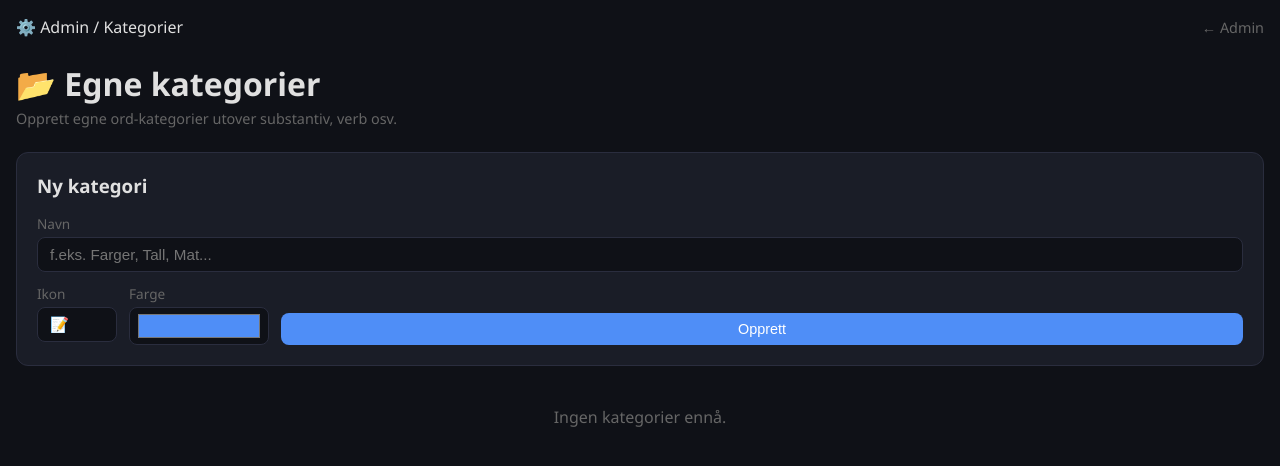
After one commit to spoderinio/norsk-drill, a FastAPI app: template app/templates/admin/categories.html in a window 1280 px wide. The commit adds this page. Shown: the top 466 px of the page. Run offline with FastAPI, Linux system fonts and the light colour scheme; the template is opened without the code that fills it, so the values that code supplies are empty.

Commit message:
v4.5: Working custum categories

```diff
--- a/app/routers/practice.py
+++ b/app/routers/practice.py
@@ -3,7 +3,8 @@ from fastapi import APIRouter, Request, Depends, Form
 from fastapi.responses import HTMLResponse, JSONResponse
 from fastapi.templating import Jinja2Templates
 from sqlalchemy.ext.asyncio import AsyncSession
-from app.db import get_db, LEVELS
+from app.db import get_db, LEVELS, CustomCategory
+from sqlalchemy import select
 import app.crud as crud
 
 router = APIRouter()
--- /dev/null
+++ b/app/templates/admin/categories.html
@@ -0,0 +1,83 @@
+<!DOCTYPE html>
+<html lang="no">
+<head>
+<meta charset="UTF-8"/>
+<meta name="viewport" content="width=device-width, initial-scale=1.0"/>
+<title>Admin – Kategorier</title>
+<style>
+:root{--bg:#0f1117;--card:#1a1d27;--border:#2a2d3e;--accent:#4f8ef7;--red:#e74c3c;--text:#e0e0e0;--muted:#666;}
+*{box-sizing:border-box;margin:0;padding:0;}
+body{background:var(--bg);color:var(--text);font-family:'Segoe UI',sans-serif;padding:16px;}
+h1{margin-bottom:4px;} .sub{color:var(--muted);font-size:.9em;margin-bottom:24px;}
+.card{background:var(--card);border:1px solid var(--border);border-radius:12px;padding:20px;margin-bottom:16px;}
+label{display:block;font-size:.85em;color:var(--muted);margin-bottom:4px;}
+input{width:100%;padding:8px 12px;background:#0f1117;border:1px solid var(--border);border-radius:8px;color:var(--text);font-size:.95em;margin-bottom:12px;}
+.row{display:flex;gap:12px;} .row input{margin-bottom:0;}
+.btn{padding:8px 20px;border:none;border-radius:8px;cursor:pointer;font-size:.9em;}
+.btn-primary{background:var(--accent);color:#fff;}
+.btn-danger{background:var(--red);color:#fff;}
+.btn-sm{padding:5px 12px;font-size:.8em;}
+table{width:100%;border-collapse:collapse;}
+th,td{padding:10px 12px;text-align:left;border-bottom:1px solid var(--border);font-size:.9em;}
+th{color:var(--muted);font-weight:600;}
+.icon{font-size:1.4em;}
+a.btn{text-decoration:none;display:inline-block;}
+.nav{display:flex;align-items:center;justify-content:space-between;margin-bottom:24px;}
+.nav a{color:var(--muted);text-decoration:none;font-size:.9em;}
+</style>
+</head>
+<body>
+<div class="nav">
+  <span>⚙️ Admin / Kategorier</span>
+  <a href="/admin/">← Admin</a>
+</div>
+<h1>📂 Egne kategorier</h1>
+<p class="sub">Opprett egne ord-kategorier utover substantiv, verb osv.</p>
+
+<div class="card">
+  <h3 style="margin-bottom:16px;">Ny kategori</h3>
+  <form method="post" action="/admin/categories/add">
+    <label>Navn</label>
+    <input name="name" placeholder="f.eks. Farger, Tall, Mat..." required/>
+    <div class="row">
+      <div style="flex:0 0 80px;">
+        <label>Ikon</label>
+        <input name="icon" value="📝" maxlength="4"/>
+      </div>
+      <div style="flex:0 0 140px;">
+        <label>Farge</label>
+        <input name="color" type="color" value="#4f8ef7" style="height:38px;padding:2px 6px;"/>
+      </div>
+      <div style="flex:1;display:flex;align-items:flex-end;">
+        <button class="btn btn-primary" type="submit" style="width:100%;">Opprett</button>
+      </div>
+    </div>
+  </form>
+</div>
+
+{% if cats %}
+<div class="card">
+  <table>
+    <thead><tr><th>Ikon</th><th>Navn</th><th>Ord</th><th></th></tr></thead>
+    <tbody>
+    {% for cat in cats %}
+    <tr>
+      <td class="icon">{{ cat.icon }}</td>
+      <td><strong>{{ cat.name }}</strong></td>
+      <td>—</td>
+      <td style="text-align:right;display:flex;gap:8px;justify-content:flex-end;">
+        <a class="btn btn-primary btn-sm" href="/admin/categories/{{ cat.id }}/entries">Rediger ord</a>
+        <form method="post" action="/admin/categories/delete/{{ cat.id }}" style="display:inline;">
+          <button class="btn btn-danger btn-sm" onclick="return confirm('Slett kategori og alle ord?')">Slett</button>
+        </form>
+      </td>
+    </tr>
+    {% endfor %}
+    </tbody>
+  </table>
+</div>
+{% else %}
+<p style="color:var(--muted);text-align:center;margin-top:40px;">Ingen kategorier ennå.</p>
+{% endif %}
+</body>
+</html>
--- a/app/templates/admin/index.html
+++ b/app/templates/admin/index.html
@@ -54,6 +54,11 @@ h1{margin-bottom:8px;} .subtitle{color:var(--muted);margin-bottom:30px;}
       <div class="card-title">Fraser</div>
       <div class="card-count">{{ phrase_count }} fraser</div>
     </a>
+    <a class="card" href="/admin/categories">
+      <div class="card-icon">📂</div>
+      <div class="card-title">Egne kategorier</div>
+      <div class="card-count">Egendefinerte ord</div>
+    </a>
     <a class="card special" href="/admin/question-words">
       <div class="card-icon">❓</div>
       <div class="card-title">Spørreord</div>
```
Also changed, not shown: app/routers/admin.py (+79 -1 lines), app/templates/admin/cat_entries.html (added, +86 -0 lines).
